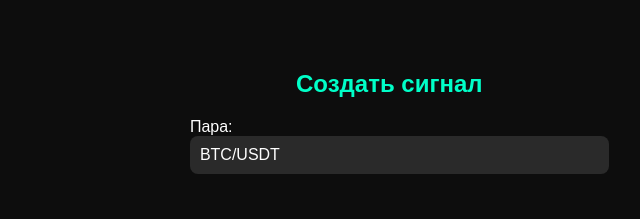
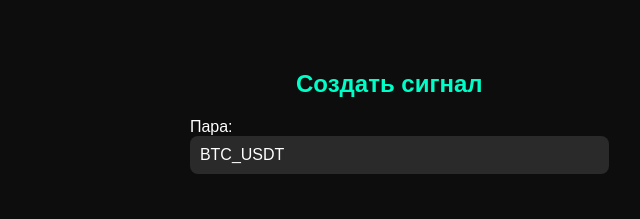
Before and after one commit to Destavi/trade-miniapp, a plain HTML site: page admin.html in a window 1280 px wide. Shown: the top 219 px of the page, 466-1106 px from the left. Drawn offline with Linux system fonts and the light colour scheme; no server answers.

Commit message:
Update admin.html

```diff
--- a/admin.html
+++ b/admin.html
@@ -15,7 +15,7 @@
     <section>
       <h2>Создать сигнал</h2>
       <form id="signal-form">
-        <label>Пара: <input name="pair" value="BTC/USDT"></label><br>
+        <label>Пара: <input name="pair" value="BTC_USDT"></label><br>
         <label>Сделка:
           <select name="direction">
             <option value="LONG">LONG 📈</option>
```
